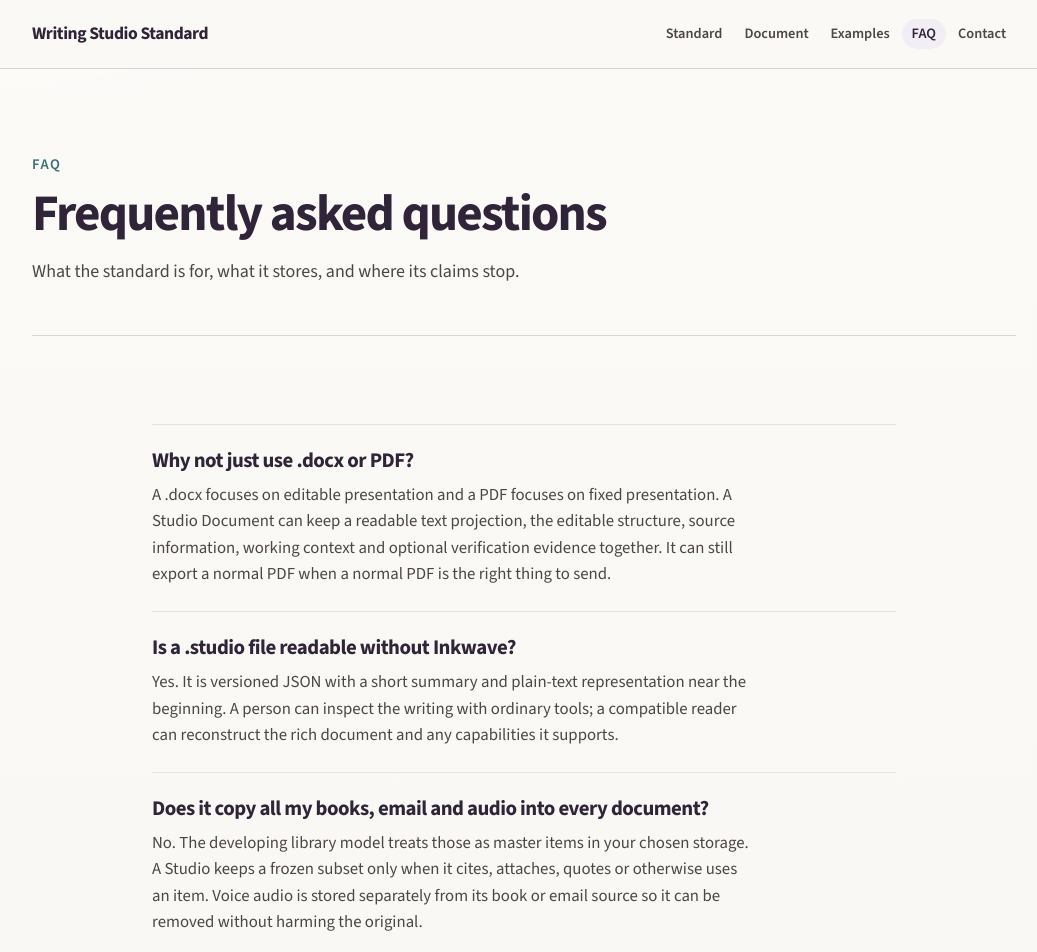
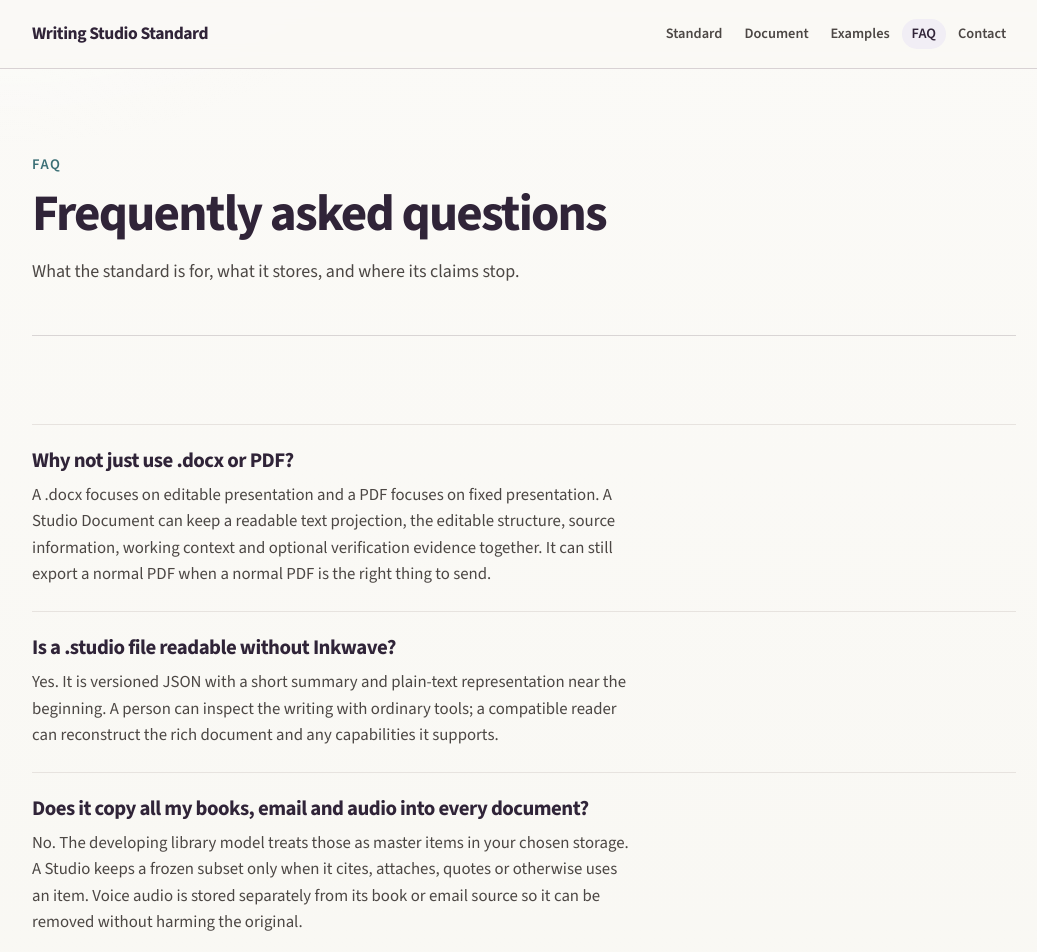
Before and after one commit to albatross310/writingstudiostandard, a React (Vite) app: page /faq in a window 1280 px wide. Shown: the top 952 px of the page, without its empty margins (116-1153 px from the left). Built offline with nearby package versions, Linux system fonts and the light colour scheme.

Commit message:
align standard page sections to one gutter

```diff
--- a/src/pages/Home.css
+++ b/src/pages/Home.css
@@ -7,7 +7,7 @@
 }
 
 .hero__inner {
-  max-width: 820px;
+  max-width: 1080px;
 }
 
 .hero__title {
@@ -43,7 +43,7 @@
 }
 
 .cta-inner {
-  max-width: 680px;
+  max-width: 1080px;
 }
 
 .cta-inner h2, .cta-inner p { color: #fff; }
--- a/src/styles/global.css
+++ b/src/styles/global.css
@@ -94,8 +94,9 @@ code:not(pre code) {
 }
 
 .container--narrow {
-  /* Same left edge as the hero (no centred indent); prose stays readable via per-element max-width. */
-  max-width: 840px;
+  /* Sections share the page gutter. Individual paragraphs can still keep a readable line length
+     without the whole section stepping inward from its heading. */
+  max-width: 1080px;
 }
 
 section {
```
